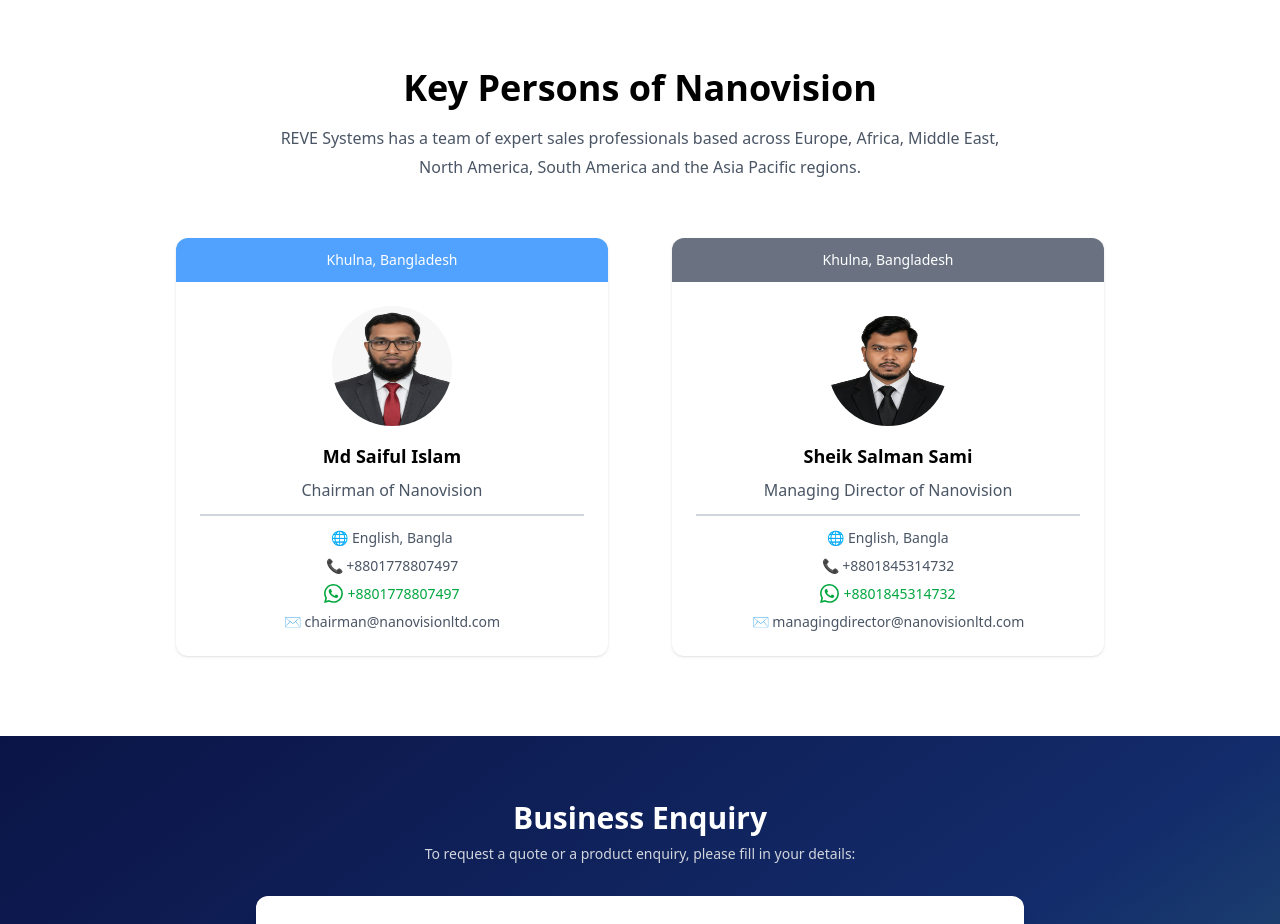
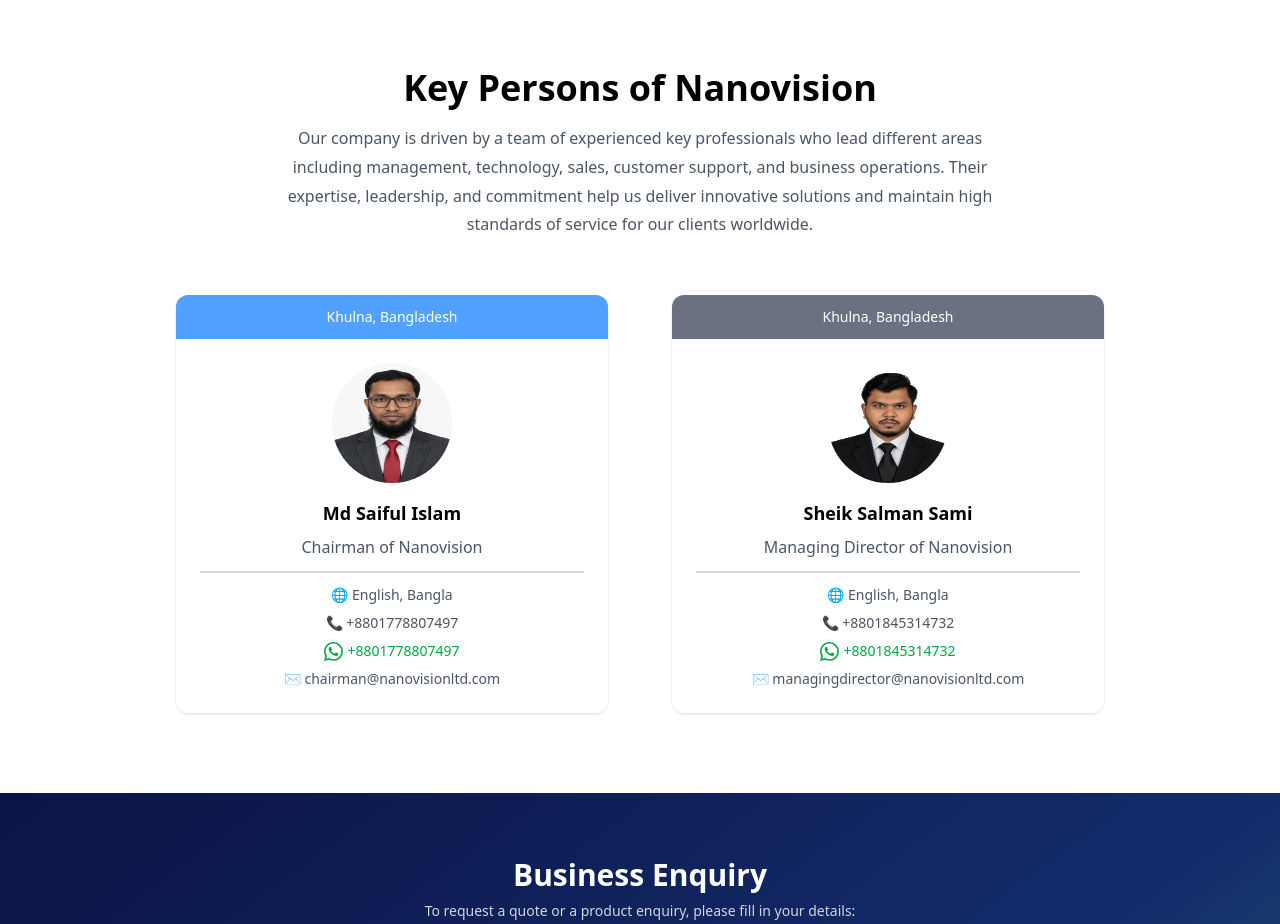
Before and after one commit to mdmasudrana31m-developer/nanovision_company_web, a Next.js app: page /contact in a window 1280 px wide. Shown: the part 780-1704 px from the top of the page. Built offline with nearby package versions, Linux system fonts and the light colour scheme.

Commit message:
update text

```diff
--- a/src/app/components/contact/OurTeam.tsx
+++ b/src/app/components/contact/OurTeam.tsx
@@ -39,9 +39,7 @@
         </h2>
 
         <p className="text-gray-600 text-sm md:text-base leading-[1.8]">
-          REVE Systems has a team of expert sales professionals based across
-          Europe, Africa, Middle East, North America, South America and the Asia
-          Pacific regions.
+          Our company is driven by a team of experienced key professionals who lead different areas including management, technology, sales, customer support, and business operations. Their expertise, leadership, and commitment help us deliver innovative solutions and maintain high standards of service for our clients worldwide.
         </p>
       </div>
 
```
